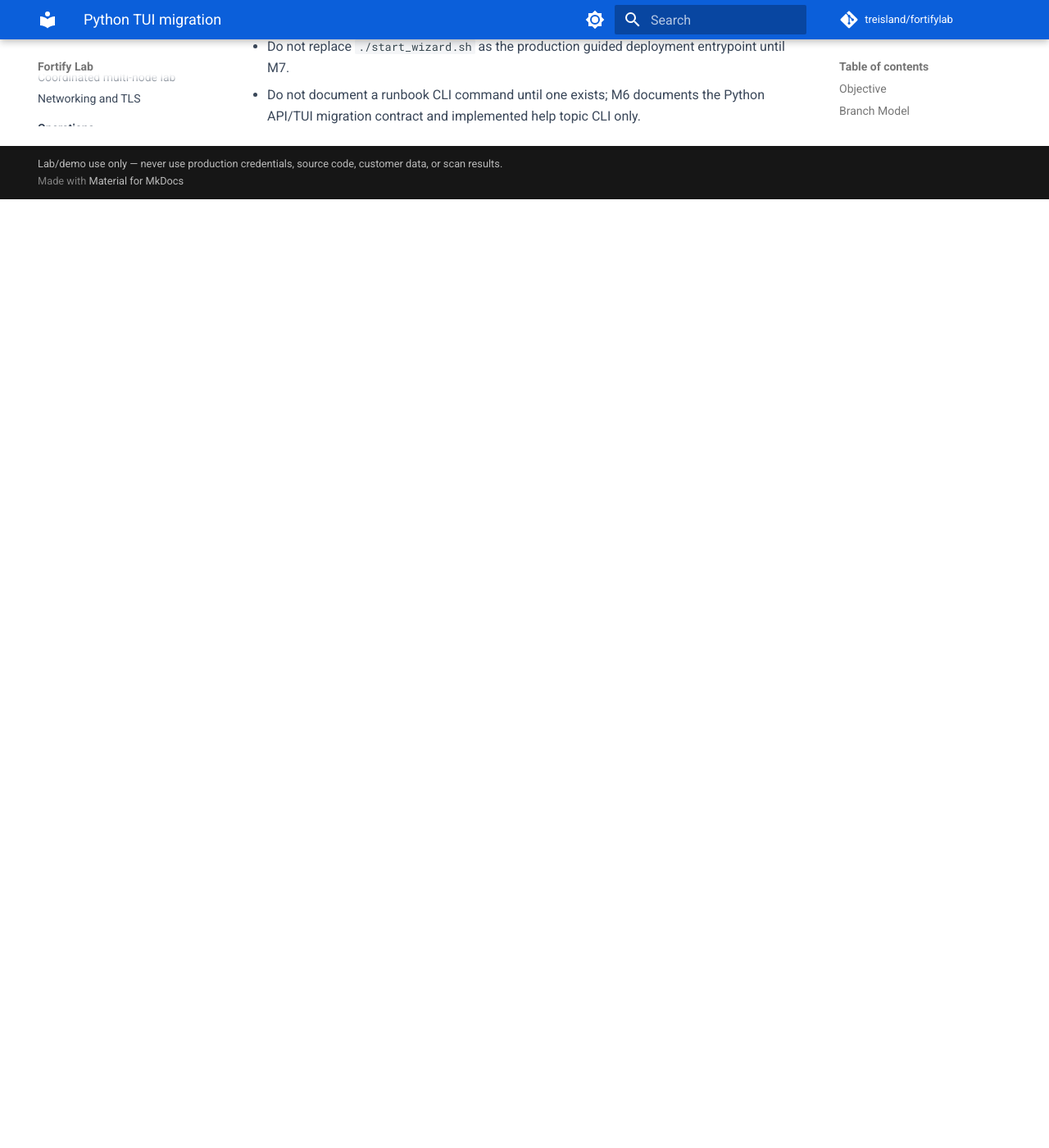
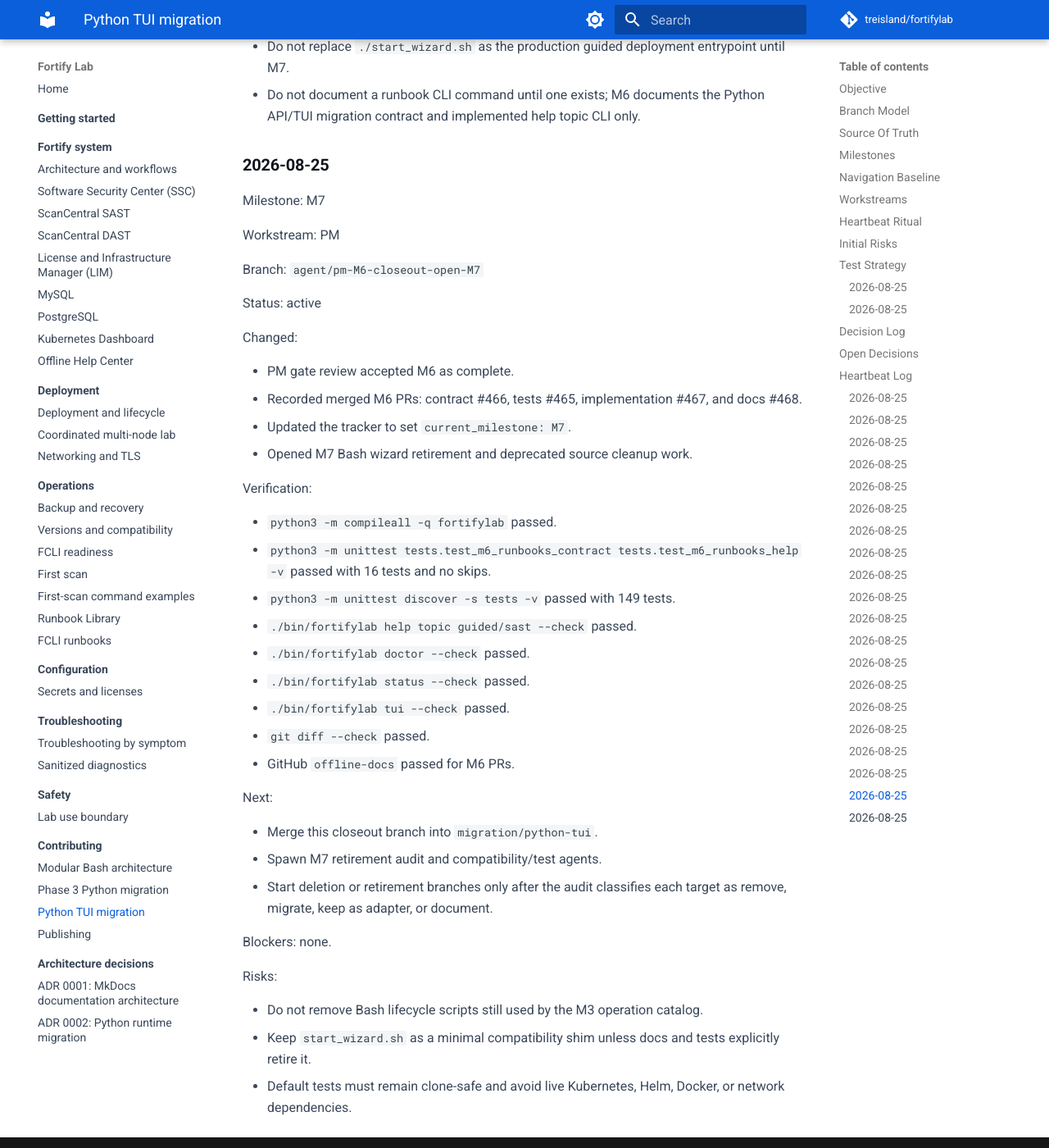
Before and after one commit to treisland/fortifylab, an MkDocs documentation site: the page built from docs/development/python-tui-migration.md, in a window 1280 px wide and 1400 px high, scrolled down 25581 px. Shown: the whole window at 82% size. Built offline with MkDocs 1.6.1 and Material for MkDocs 9.7.7, drawn with Linux system fonts in a browser that asks for light colours; comment, search, counter and statistics services are not loaded; before the commit the page ends 25824 px from its top, so only the background shows below that.

Commit message:
Close M6 and open M7 migration work

```diff
--- a/docs/development/python-tui-migration.md
+++ b/docs/development/python-tui-migration.md
@@ -910,3 +910,47 @@
 
 - Do not replace `./start_wizard.sh` as the production guided deployment entrypoint until M7.
 - Do not document a runbook CLI command until one exists; M6 documents the Python API/TUI migration contract and implemented help topic CLI only.
+
+
+### 2026-08-25
+
+Milestone: M7
+
+Workstream: PM
+
+Branch: `agent/pm-M6-closeout-open-M7`
+
+Status: active
+
+Changed:
+
+- PM gate review accepted M6 as complete.
+- Recorded merged M6 PRs: contract #466, tests #465, implementation #467, and docs #468.
+- Updated the tracker to set `current_milestone: M7`.
+- Opened M7 Bash wizard retirement and deprecated source cleanup work.
+
+Verification:
+
+- `python3 -m compileall -q fortifylab` passed.
+- `python3 -m unittest tests.test_m6_runbooks_contract tests.test_m6_runbooks_help -v` passed with 16 tests and no skips.
+- `python3 -m unittest discover -s tests -v` passed with 149 tests.
+- `./bin/fortifylab help topic guided/sast --check` passed.
+- `./bin/fortifylab doctor --check` passed.
+- `./bin/fortifylab status --check` passed.
+- `./bin/fortifylab tui --check` passed.
+- `git diff --check` passed.
+- GitHub `offline-docs` passed for M6 PRs.
+
+Next:
+
+- Merge this closeout branch into `migration/python-tui`.
+- Spawn M7 retirement audit and compatibility/test agents.
+- Start deletion or retirement branches only after the audit classifies each target as remove, migrate, keep as adapter, or document.
+
+Blockers: none.
+
+Risks:
+
+- Do not remove Bash lifecycle scripts still used by the M3 operation catalog.
+- Keep `start_wizard.sh` as a minimal compatibility shim unless docs and tests explicitly retire it.
+- Default tests must remain clone-safe and avoid live Kubernetes, Helm, Docker, or network dependencies.
```
Also changed, not shown: 1 other file.
